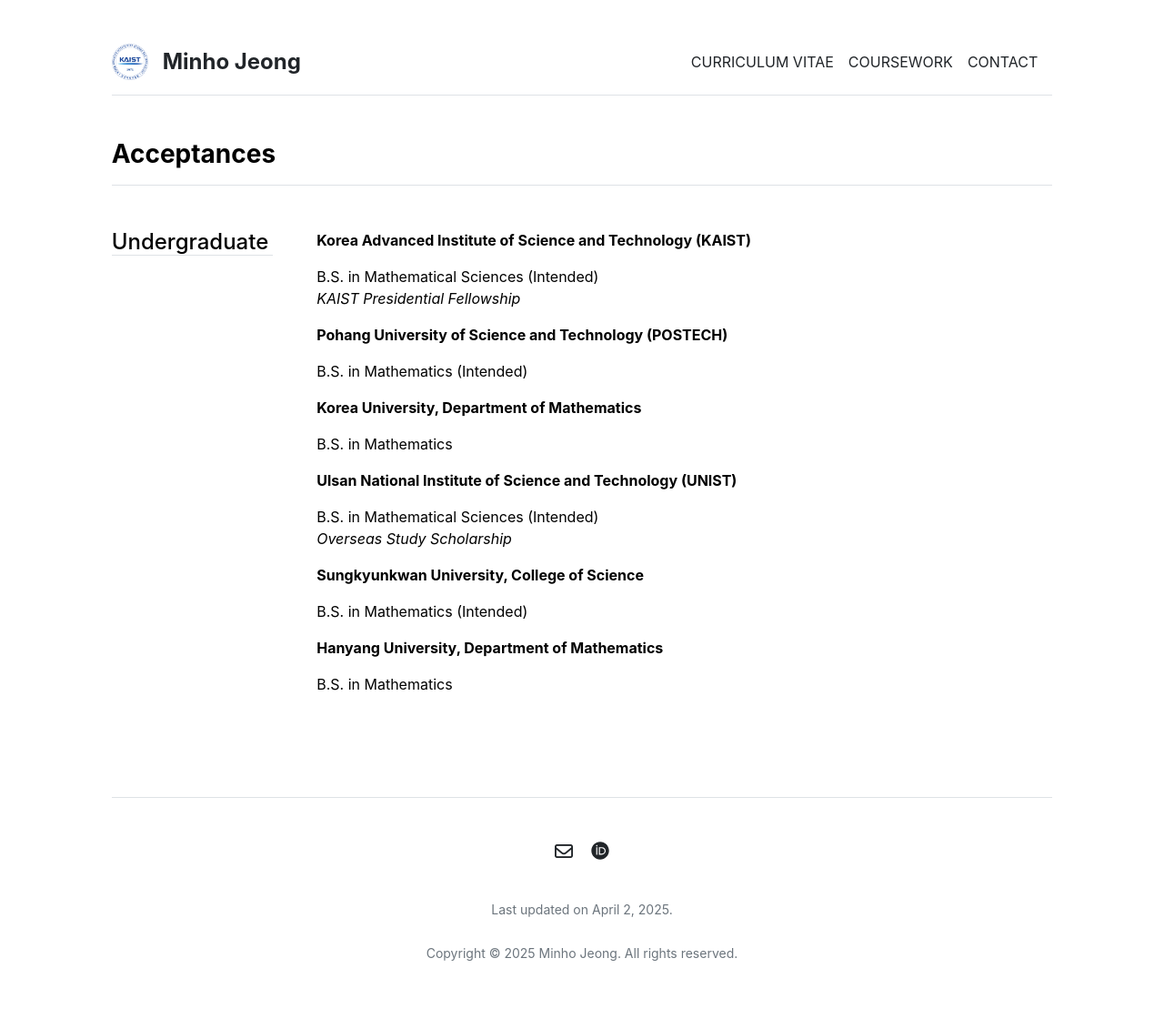
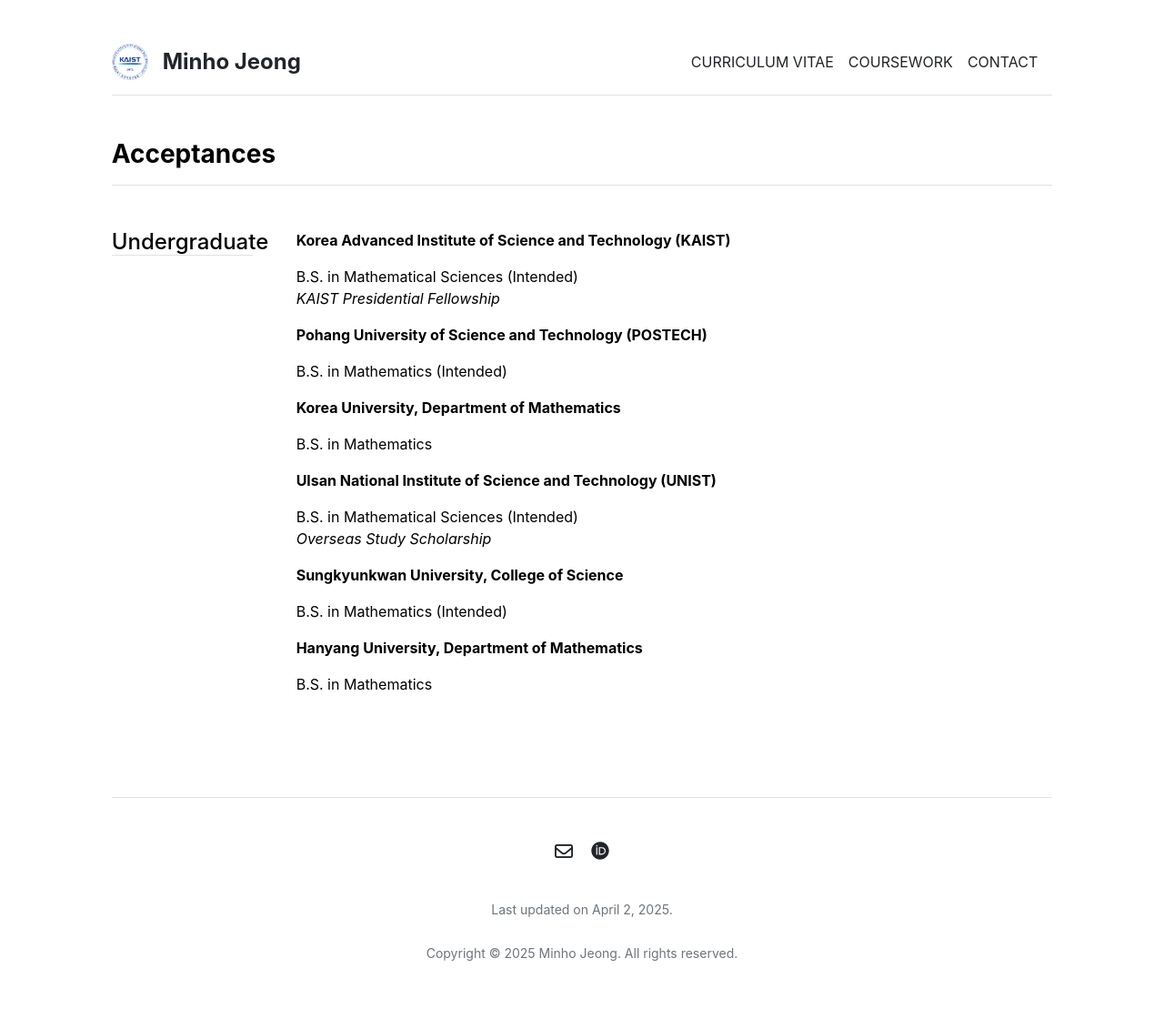
Before and after one commit to mino-jeong/mino-jeong.github.io, a Jekyll site: the page built from acceptances.md, in a window 1280 px wide. Shown: the whole page at 91% size. Built offline with Jekyll 4.4.1, drawn with Linux system fonts in a browser that asks for light colours.

Commit message:
Update col.css

```diff
--- a/assets/css/col.css
+++ b/assets/css/col.css
@@ -1,9 +1,9 @@
 .custom-col-2-5 {
-  flex: 0 0 20.83%;
-  max-width: 20.83%;
+  flex: 0 0 18.75%;
+  max-width: 18.75%;
 }
 
 .custom-col-9-5 {
-  flex: 0 0 79.17%;
-  max-width: 79.17%;
+  flex: 0 0 81.25%;
+  max-width: 81.25%;
 }
```
